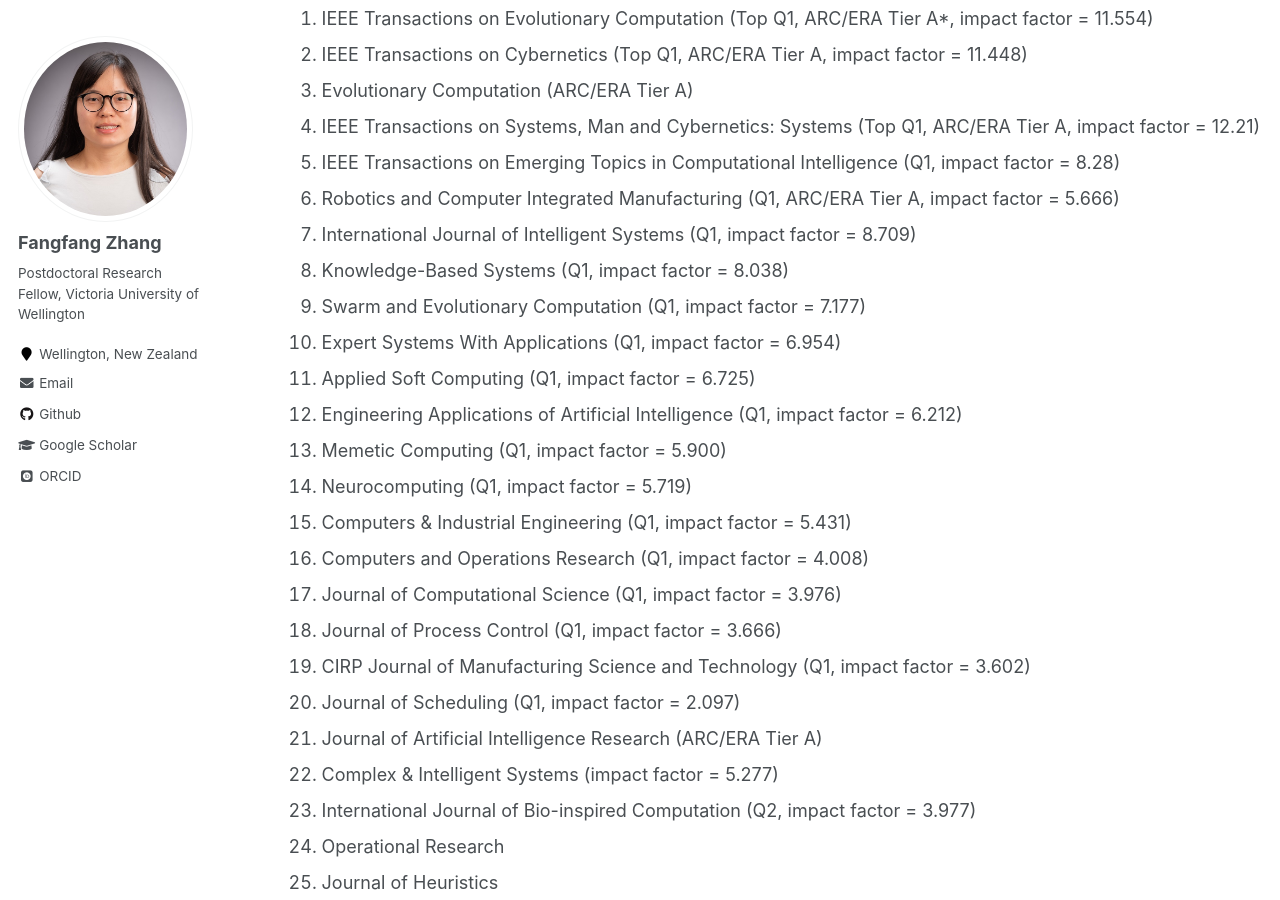
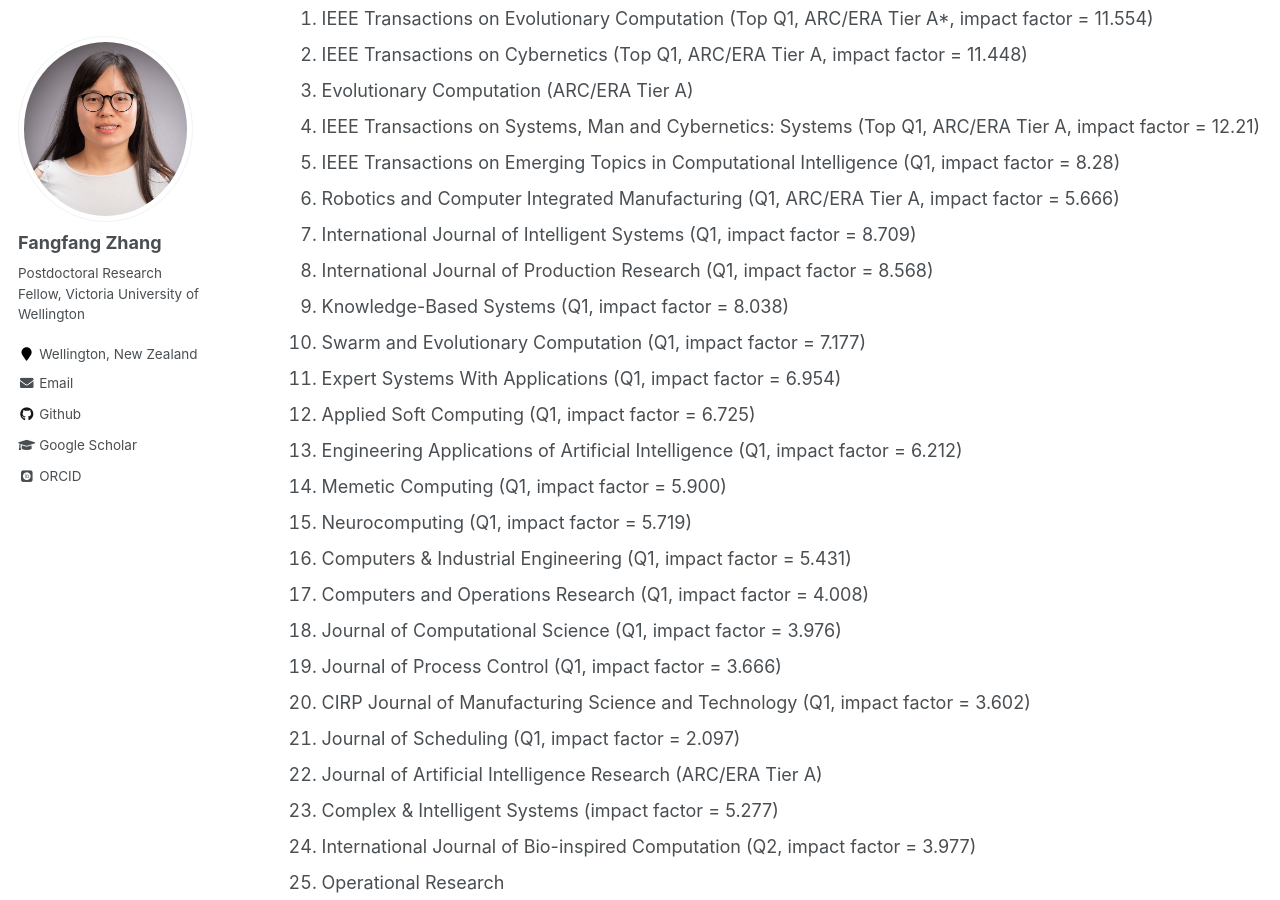
Before and after one commit to fangfang-zhang/fangfang-zhang.github.io, a Jekyll site: the page built from _pages/professional-activities.md, in a window 1280 px wide and 900 px high, scrolled down 1113 px. Built offline with Jekyll 4.4.1, drawn with Linux system fonts in a browser that asks for light colours; some web fonts are replaced.

Commit message:
reviewers

```diff
--- a/_pages/professional-activities.md
+++ b/_pages/professional-activities.md
@@ -45,6 +45,7 @@ ul li { padding: 5px 0px; }
 <li> IEEE Transactions on Emerging Topics in Computational Intelligence (Q1, impact factor = 8.28) </li>
 <li> Robotics and Computer Integrated Manufacturing (Q1, ARC/ERA Tier A, impact factor = 5.666) </li>
 <li> International Journal of Intelligent Systems (Q1, impact factor = 8.709) </li>
+<li> International Journal of Production Research (Q1, impact factor = 8.568) </li>
 <li> Knowledge-Based Systems (Q1, impact factor = 8.038) </li>
 <li> Swarm and Evolutionary Computation (Q1, impact factor = 7.177) </li>
 <li> Expert Systems With Applications (Q1, impact factor = 6.954) </li>
```
